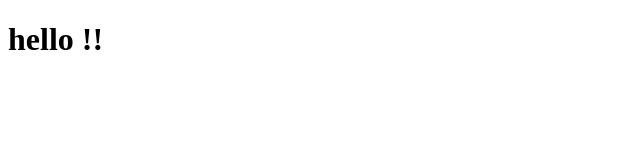
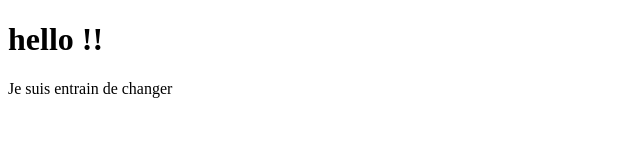
Before and after one commit to mbairassem/aktibcode, a plain HTML site: page index.html in a window 1280 px wide. Shown: the whole page, without its empty margins (0-640 px from the left). Drawn offline with Linux system fonts and the light colour scheme.

Commit message:
Update index.html

```diff
--- a/index.html
+++ b/index.html
@@ -9,6 +9,7 @@
 
 <body>
     <h1>hello !!</h1>
+    <p>Je suis entrain de changer</p>
 </body>
 
 </html>
```
